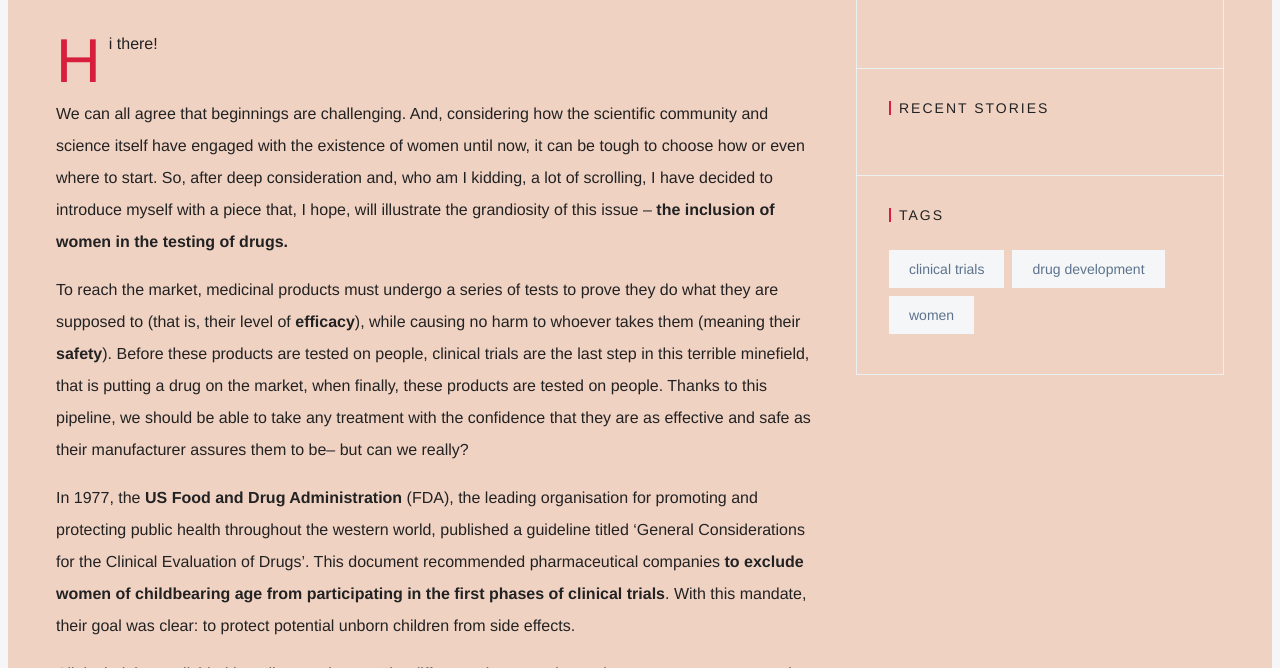
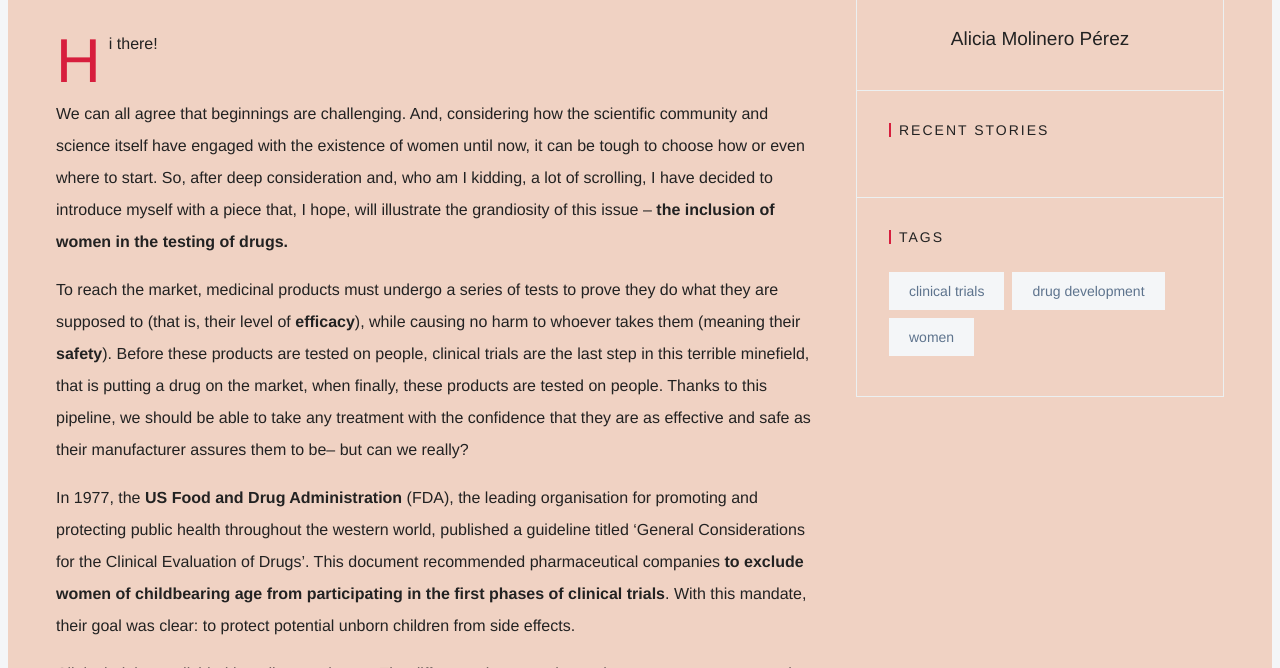
Before and after one commit to the-modern-hypatia/blog, a Jekyll site: the page built from _posts/2022-7-27-women-in-clinical-trials.md, in a window 1280 px wide and 900 px high, scrolled down 454 px, cut to the strip 232-900 px from the top of the window. Built offline with Jekyll 4.4.1, drawn with Linux system fonts in a browser that asks for light colours; some web fonts are replaced.

Commit message:
Add profile names

```diff
--- a/_config.yml
+++ b/_config.yml
@@ -48,7 +48,7 @@ defaults:
 
 # Authors
 authors:
-  ahmad:
+  xenia:
     name:     Xènia Pérez Sitjà
     bio:
     gravatar:
@@ -56,3 +56,11 @@ authors:
     website:
     github:
     twitter:
+  alicia:
+    name: Alicia Molinero Pérez
+    bio:
+    gravatar:
+    email:
+    website:
+    github:
+    twitter:
```
